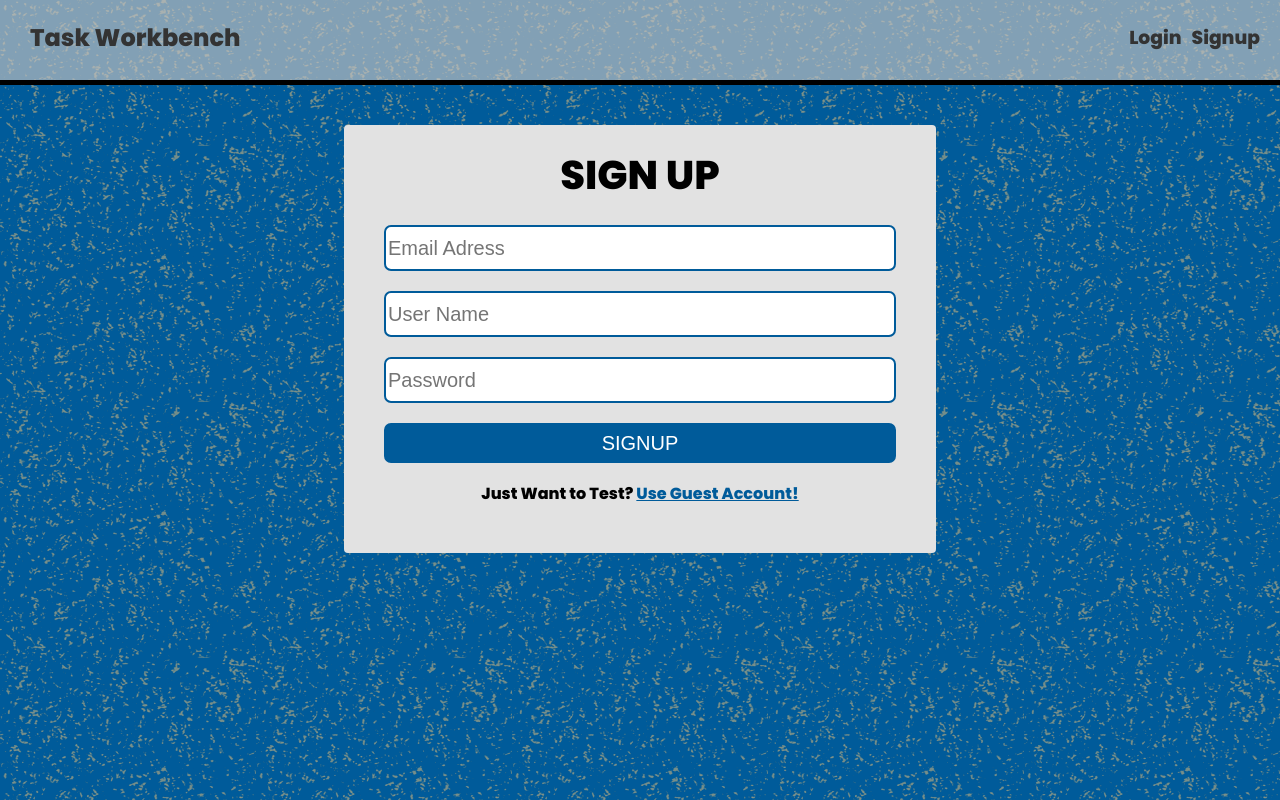
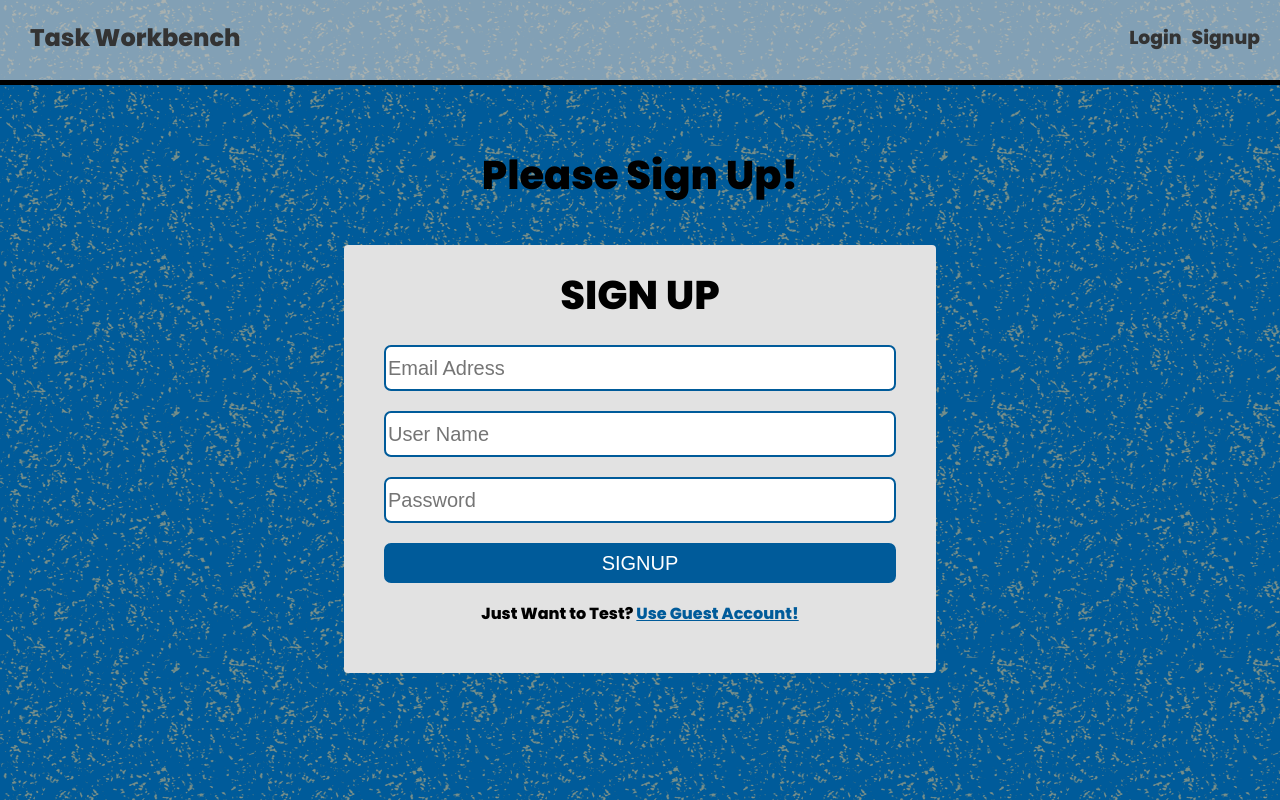
Before and after one commit to TrevorKvanvig/TaskWorkbench, a React (Create React App) app in the folder frontend/: page /signup in a window 1280 px wide. Built offline with nearby package versions, Linux system fonts and the light colour scheme.

Commit message:
Match Signup Page with login

```diff
--- a/frontend/src/pages/Signup.jsx
+++ b/frontend/src/pages/Signup.jsx
@@ -33,6 +33,9 @@ const Signup = () => {
 
   return(
     <div className="signup-page ">
+    <div className="login-title-wrapper">
+        <h2 className="login-title">Please Sign Up!</h2>
+      </div>
       <form className="signup-form form" onSubmit={handleSubmit}>
       <h3 className="login-title">SIGN UP</h3>
 
```
